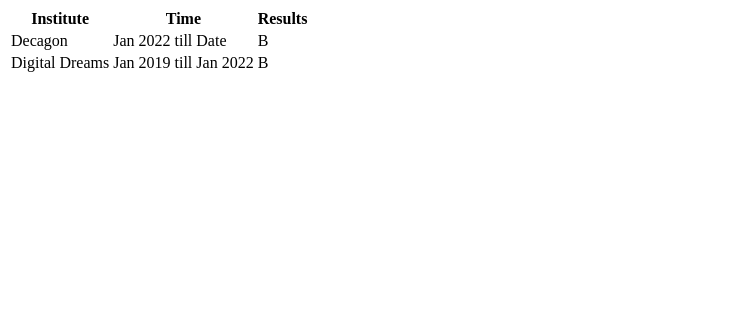
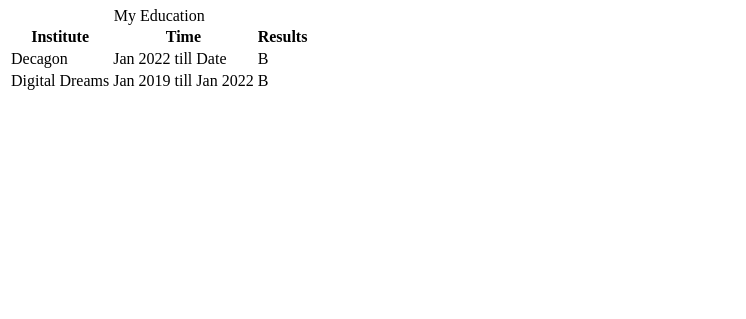
Before and after one commit to KramStyles/skill-reactor-cv-page, a website: page index.html in a window 1280 px wide. Shown: the part 481-800 px from the top of the page, without its empty margins (0-746 px from the left). Drawn offline with Linux system fonts and the light colour scheme.

Commit message:
added caption to table

```diff
--- a/index.html
+++ b/index.html
@@ -36,6 +36,7 @@
             Education
         </h1>
         <table>
+            <caption>My Education</caption>
             <thead>
                 <th class="table_heading">Institute</th>
                 <th class="table_heading">Time</th>
```
